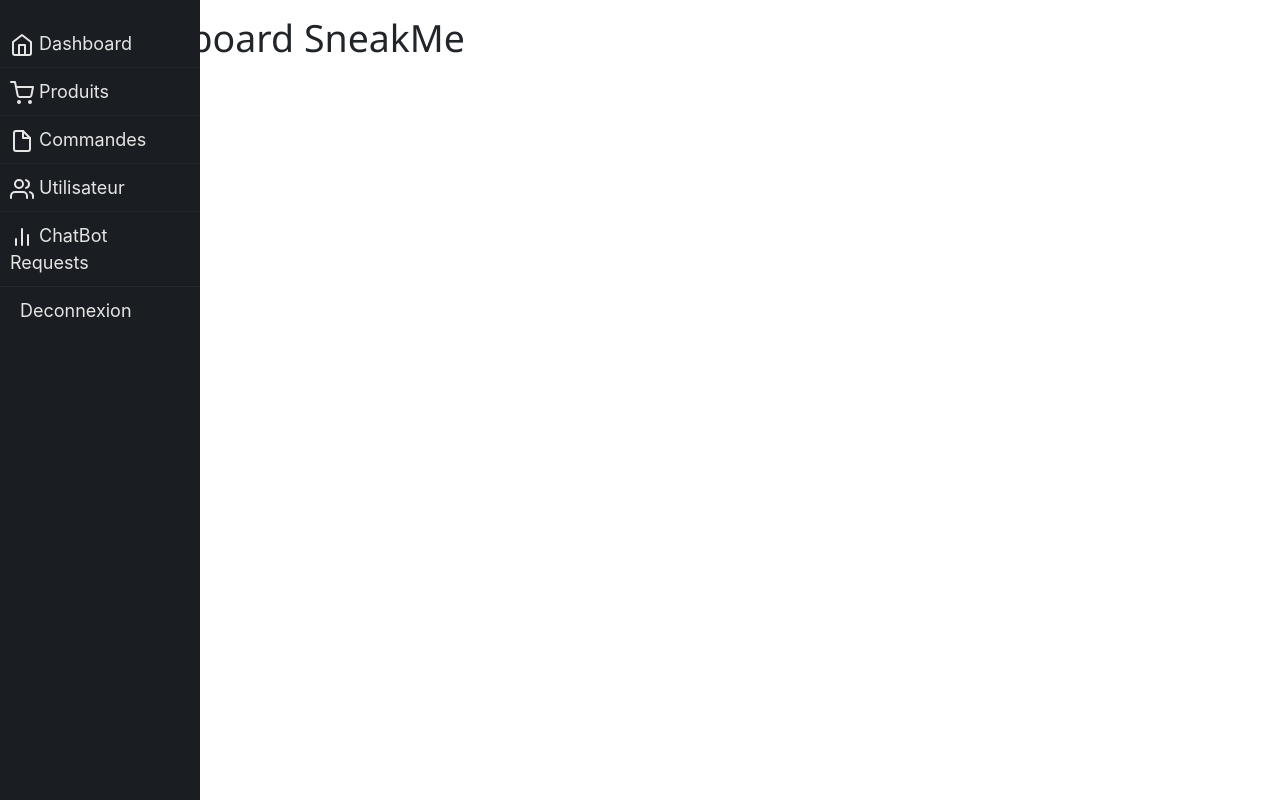
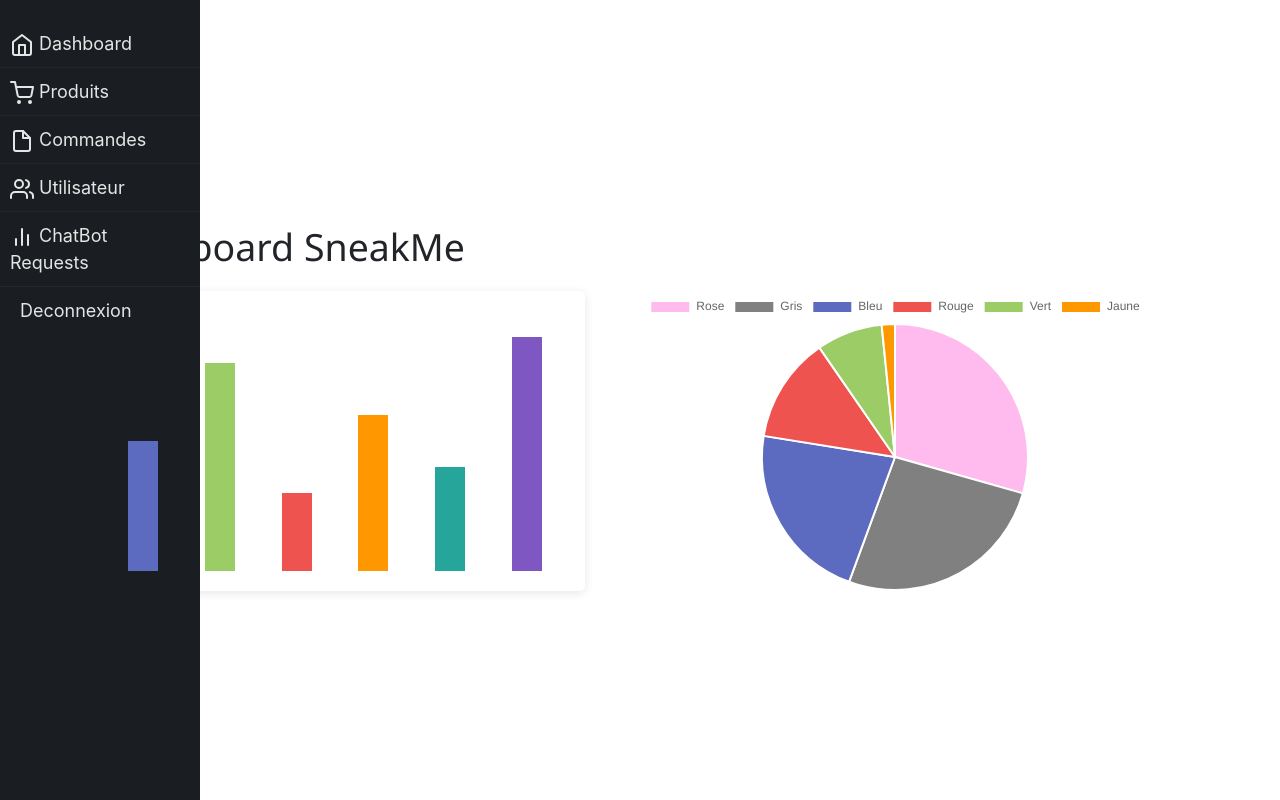
Before and after one commit to bleathingman/SneakMe, a PHP site: page / in a window 1280 px wide. Run offline with PHP 8.4, Linux system fonts and the light colour scheme; the visitor is signed in with stand-in values (Sample User, id 1).

Commit message:
ajout graph dashboard

```diff
--- a/assets/css/style.css
+++ b/assets/css/style.css
@@ -1,10 +1,6 @@
 /* style.css */
 
-body {
-    font-family: Arial, sans-serif;
-    margin: 0;
-    padding: 0;
-}
+body {}
 
 .sidebar {
     height: 100%;
@@ -103,3 +99,95 @@ table tbody tr:nth-child(odd) {
 img {
     width: 200px;
 }
+
+body {
+    display: flex;
+    justify-content: center;
+    align-items: center;
+    height: 100vh;
+    margin: 0;
+    padding: 0;
+    background-color: #f6f6f6;
+    font-family: Arial, sans-serif;
+}
+
+.graphs {
+    display: flex;
+    gap: 20px;
+}
+
+.graph {
+    display: flex;
+    justify-content: space-around;
+    align-items: flex-end;
+    width: 500px;
+    height: 300px;
+    padding: 20px;
+    background-color: #fff;
+    border-radius: 5px;
+    box-shadow: 0 2px 10px rgba(0, 0, 0, 0.1);
+}
+
+.bar {
+    width: 12%;
+    height: 100%;
+    position: relative;
+}
+
+.bar-inner {
+    position: absolute;
+    bottom: 0;
+    width: 100%;
+    height: var(--height);
+    background-color: var(--color);
+    transition: transform 0.3s, background-color 0.3s;
+    transform-origin: bottom;
+}
+
+.bar:hover .bar-inner {
+    transform: scaleY(1.1);
+}
+
+.bar:before {
+    content: attr(data-value);
+    position: absolute;
+    bottom: 100%;
+    left: 50%;
+    transform: translateX(-50%);
+    padding: 4px 8px;
+    background-color: var(--color);
+    color: #fff;
+    font-size: 12px;
+    border-radius: 3px;
+    opacity: 0;
+    pointer-events: none;
+    transition: opacity 0.3s;
+}
+
+.bar:hover:before {
+    opacity: 1;
+}
+
+.dashboard {
+    display: flex;
+    justify-content: space-between;
+}
+
+.chart {
+    display: flex;
+    align-items: flex-end;
+    gap: 10px;
+    margin: 30px;
+}
+
+.bar {
+    position: relative;
+    width: 30px;
+    background-color: var(--color);
+    height: var(--height);
+    transition: height 0.3s;
+}
+
+.bar:hover {
+    height: calc(var(--height) + 10%);
+}
--- a/assets/js/script.js
+++ b/assets/js/script.js
@@ -0,0 +1,15 @@
+$(document).ready(function () {
+    var targetSize = "42"; // La taille cible que vous souhaitez compter
+
+    $.ajax({
+        url: "count_products_by_size.php",
+        type: "POST",
+        data: { size: targetSize },
+        success: function (data) {
+            $("#product-count").html("Nombre de produits avec la taille " + targetSize + " : " + data);
+        },
+        error: function () {
+            $("#product-count").html("Erreur lors de la récupération du nombre de produits.");
+        }
+    });
+});
--- a/index.php
+++ b/index.php
@@ -3,7 +3,7 @@ session_start();
 require_once("config.php");
 
 if (!isset($_SESSION["user_id"])) {
-    header("Location: /dashboard/login.php");
+    header("Location: login.php");
     exit;
 }
 ?>
@@ -18,14 +18,65 @@ if (!isset($_SESSION["user_id"])) {
     <link rel="stylesheet" href="assets/css/style.css">
     <link rel="stylesheet" href="https://www.w3schools.com/w3css/4/w3.css">
     <link rel="stylesheet" href="https://cdnjs.cloudflare.com/ajax/libs/font-awesome/4.7.0/css/font-awesome.min.css">
+    <script src="https://cdnjs.cloudflare.com/ajax/libs/Chart.js/2.9.4/Chart.js"></script>
 </head>
 
 <body>
+    <!-- TODO add more graph -->
     <?php require 'templates/header.php'; ?>
     <div class="container">
         <h1>Dashboard SneakMe</h1>
+        <div class="dashboard">
+            <div class="faux-iframe">
+                <div class="graphs">
+                    <div class="graph">
+                        <div class="bar" style="--height: 50%; --color: #5c6bc0;" data-value="50%">
+                            <div class="bar-inner"></div>
+                        </div>
+                        <div class="bar" style="--height: 80%; --color: #9ccc65;" data-value="80%">
+                            <div class="bar-inner"></div>
+                        </div>
+                        <div class="bar" style="--height: 30%; --color: #ef5350;" data-value="30%">
+                            <div class="bar-inner"></div>
+                        </div>
+                        <div class="bar" style="--height: 60%; --color: #ff9800;" data-value="60%">
+                            <div class="bar-inner"></div>
+                        </div>
+                        <div class="bar" style="--height: 40%; --color: #26a69a;" data-value="40%">
+                            <div class="bar-inner"></div>
+                        </div>
+                        <div class="bar" style="--height: 90%; --color: #7e57c2;" data-value="90%">
+                            <div class="bar-inner"></div>
+                        </div>
+                    </div>
+                </div>
+            </div>
+            <canvas id="myChart" style="width:100%;max-width:600px"></canvas>
+        </div>
     </div>
-    <script src="assets/js/script.js"></script>
 </body>
 
 </html>
+<script>
+    var xValues = ["Rose", "Gris", "Bleu", "Rouge", "Vert", "Jaune"];
+    var yValues = [55, 49, 41, 24, 15, 3];
+    var barColors = [
+        "#FFBBEE",
+        "#808080",
+        "#5c6bc0",
+        "#ef5350",
+        "#9ccc65",
+        "#ff9800"
+    ];
+
+    new Chart("myChart", {
+        type: "pie",
+        data: {
+            labels: xValues,
+            datasets: [{
+                backgroundColor: barColors,
+                data: yValues
+            }]
+        }
+    });
+</script>
```
Also changed, not shown: count_products_by_size.php (added, +19 -0 lines), gestion_produits/uploads/air-jordan-1-low-travis-scott-black-phantom-2_8c8fc0f2-3167-4801-b115-e2d762b2135a_2000x.png (added).
